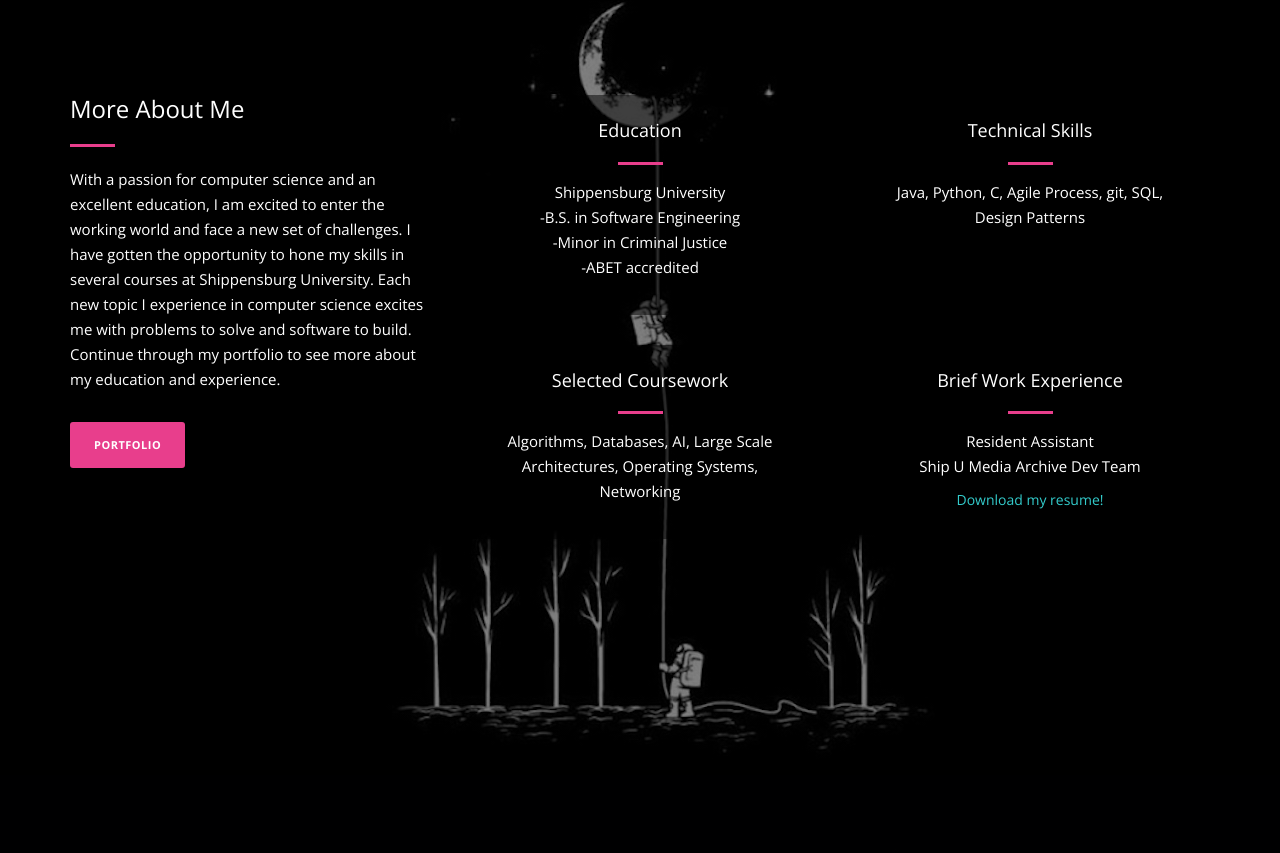
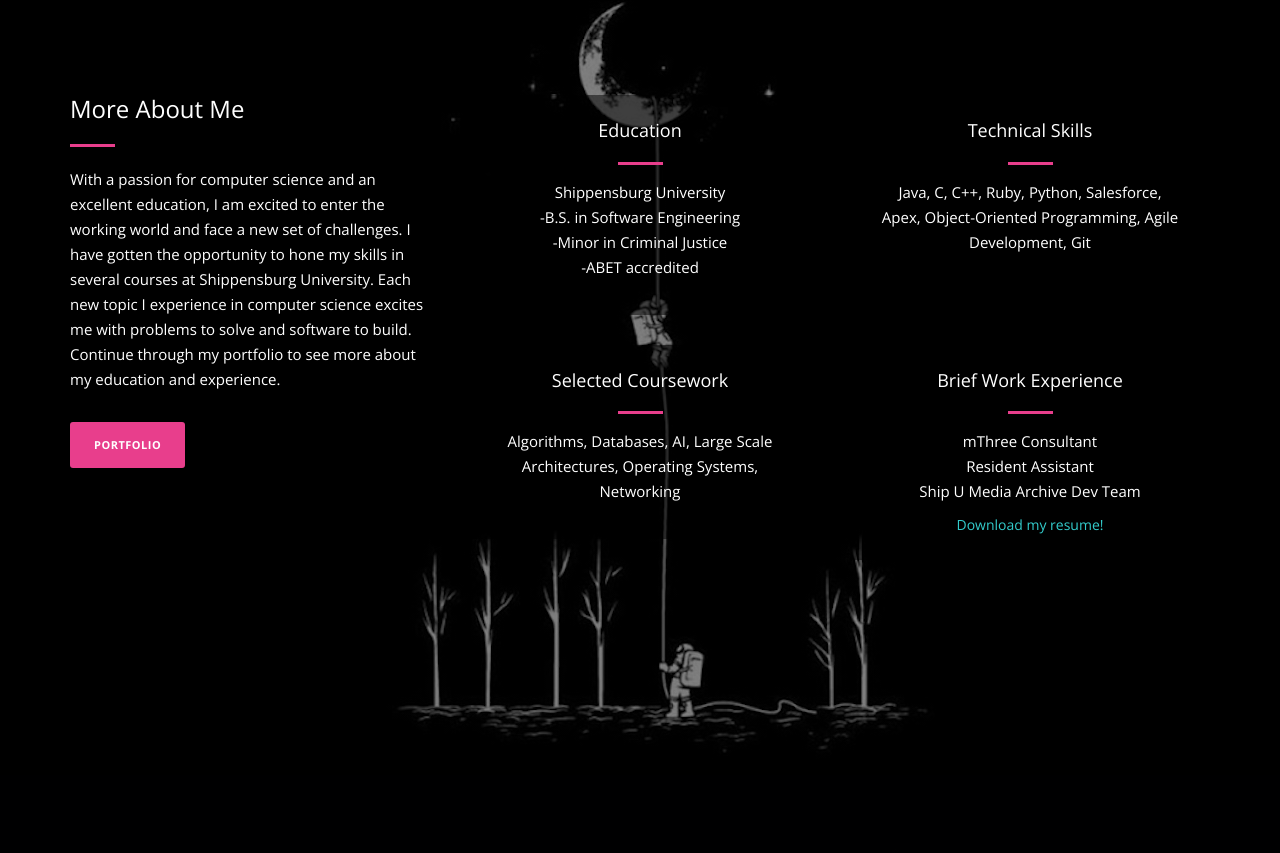
Before and after one commit to KO3113/KO3113.github.io, a plain HTML site: page index.html in a window 1280 px wide. Shown: the part 825-1678 px from the top of the page. Drawn offline with nearby package versions, Linux system fonts and the light colour scheme.

Commit message:
Update index.html

```diff
--- a/index.html
+++ b/index.html
@@ -91,7 +91,7 @@ https://templatemo.com/tm-526-vanilla
 							<div class="service-item">
 								<h4>Technical Skills</h4>
 								<div class="line-dec"></div>
-								<p>Java, Python, C, Agile Process, git, SQL, Design Patterns</p>
+								<p>Java, C, C++, Ruby, Python, Salesforce, Apex, Object-Oriented Programming, Agile Development, Git</p>
 							</div>
 						</div>
 						<div class="col-md-6">
@@ -107,7 +107,7 @@ https://templatemo.com/tm-526-vanilla
 								<h4>Brief Work Experience</h4>
 								<div class="line-dec"></div>
 								<p>
-									Resident Assistant <br>Ship U Media Archive Dev Team
+									mThree Consultant<br>Resident Assistant <br>Ship U Media Archive Dev Team
 								</p>
 								<a href="Resume_KO_current.pdf">Download
 									my resume!</a>
@@ -204,7 +204,7 @@ https://templatemo.com/tm-526-vanilla
 					</div>
 					<p></p>
 					<ul>
-						<li><p>email: koneill3113@yahoo.com</p></li>
+						<li><p>email: kimberlyo3113@gmail.com</p></li>
 						<li><p>phone: (856) 685-0836</p></li>
 					</ul>
 					<p></p>
```
